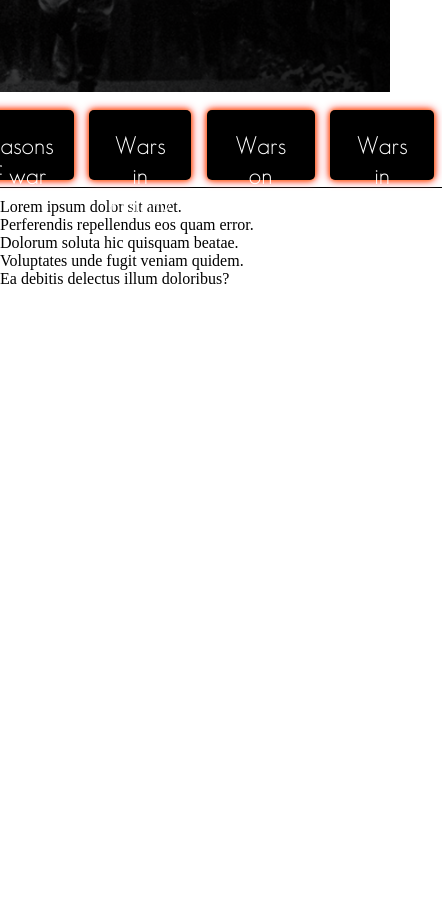
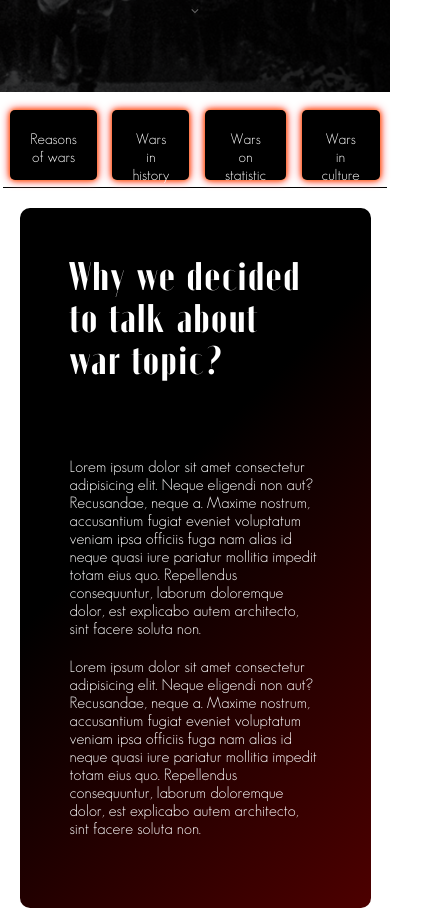
Before and after one commit to ssurivko20/history-of-wars, a plain HTML site: page website/index.html in a window 390 px wide. Shown: the part 752-1664 px from the top of the page, 442 px wide, since content can reach past the window. Before the commit the page ends 1040 px from the top, so only its background shows below. Drawn offline with nearby package versions, Linux system fonts and the light colour scheme.

Commit message:
main page

```diff
--- a/website/CSS/index-style.css
+++ b/website/CSS/index-style.css
@@ -3,9 +3,43 @@
     --black-main: rgb(0, 0, 0);
 }
 
+::-webkit-scrollbar {
+    width: 0px;
+    /* background-color: #000; */
+}
+
+::-moz-selection {
+    /* Code for Firefox */
+    background: rgb(255, 38, 38);
+}
+
+ ::selection {
+    background: rgb(255, 38, 38);
+}
+
+
+/* ::-webkit-scrollbar-track {
+    border-radius: 3px;
+    background-color: #000;
+}
+
+ ::-webkit-scrollbar-thumb {
+    background: linear-gradient(0deg, rgb(255, 135, 135) 0%, rgb(255, 134, 134) 100%);
+    border-radius: 3px;
+}
+
+ ::-webkit-scrollbar-thumb:hover {
+    background: #b30000;
+} */
+
 @font-face {
     font-family: 'greek';
     src: url("../fonts/DalekPinpointBold.ttf");
+}
+
+@font-face {
+    font-family: 'moniqa-black';
+    src: url("../fonts/Moniqa-BlackDisplay.ttf");
 }
 
 @font-face {
@@ -34,9 +68,28 @@ html {
     margin: 0;
 }
 
+@keyframes bodygrad {
+    0% {
+        background-image: linear-gradient(black 80%, red);
+    }
+    25% {
+        background-image: linear-gradient(rgb(255, 255, 255) 60%, red);
+    }
+    50% {
+        background-image: linear-gradient(black 40%, red);
+    }
+    75% {
+        background-image: linear-gradient(rgb(255, 255, 255) 20%, red);
+    }
+    100% {
+        background-image: linear-gradient(black 5%, red 95%);
+    }
+}
+
 #header-cont {
     height: 100%;
     background-image: linear-gradient(135deg, rgb(0, 0, 0, 0.9), rgba(0, 0, 0, 0.7), rgba(0, 0, 0, 0.9));
+    background-size: cover;
     position: relative;
     overflow: hidden;
     color: rgb(255, 255, 255);
@@ -81,7 +134,7 @@ html {
 }
 
 #quote {
-    font-size: 1.2vw;
+    font-size: 1.5vw;
     margin: 0;
     position: absolute;
     top: 70%;
@@ -131,27 +184,6 @@ html {
     }
 }
 
-@media only screen and (max-width: 800px) {
-    #quote {
-        font-size: 3.5vw;
-    }
-    #heading {
-        font-size: 10vw;
-    }
-    .nav-list {
-        font-size: 15px;
-    }
-}
-
-@media only screen and (max-width: 600px) {
-    .nav-list {
-        font-size: 10px;
-    }
-    #quote {
-        font-size: 4vw;
-    }
-}
-
 .nav-cont {
     margin: 2.5vw;
     display: flex;
@@ -187,10 +219,10 @@ html {
 
 @keyframes grad {
     0% {
-        box-shadow: 0 0 5px rgb(255, 94, 0), 0 0 10px rgb(255, 0, 0), 0 0 10px rgb(255, 255, 255), 0 0 10px rgb(255, 255, 255);
+        box-shadow: 0 0 5px 1px rgb(255, 94, 0), 0 0 10px rgb(255, 0, 0), 0 0 10px rgb(255, 255, 255), 0 0 10px rgb(255, 255, 255);
     }
     25% {
-        box-shadow: 0 0 5px rgb(255, 123, 0), 0 0 10px rgb(255, 115, 0), 0 0 10px rgb(255, 255, 255), 0 0 10px rgb(255, 255, 255);
+        box-shadow: 0 0 5px 1px rgb(255, 123, 0), 0 0 10px rgb(255, 115, 0), 0 0 10px rgb(255, 255, 255), 0 0 10px rgb(255, 255, 255);
     }
     50% {
         box-shadow: 0 0 5px rgb(255, 0, 0), 0 0 10px rgb(255, 102, 0), 0 0 10px rgb(255, 255, 255), 0 0 10px rgb(255, 255, 255);
@@ -216,3 +248,56 @@ a {
     box-shadow: none;
     animation: none;
 }
+
+.main-cont {
+    display: flex;
+    justify-content: center;
+    align-content: center;
+    margin: 5vw;
+}
+
+.main-box {
+    padding: 50px;
+    border-radius: 10px;
+    width: 50%;
+    height: 600px;
+    display: grid;
+    justify-content: center;
+    grid-template-rows: 1fr 1fr 1fr;
+    color: #fff;
+    background-image: linear-gradient(135deg, black 40%, rgb(77, 0, 0));
+}
+
+.main-heading {
+    font-family: 'moniqa-black';
+    letter-spacing: 2px;
+    font-size: 50px;
+}
+
+.main-text1,
+.main-text2 {
+    font-size: 20px;
+    font-family: 'geolight';
+}
+
+@media only screen and (max-width: 800px) {
+    #quote {
+        font-size: 4vw;
+    }
+    #heading {
+        font-size: 10vw;
+    }
+    .nav-list {
+        font-size: 15px;
+    }
+    .main-box {
+        width: 100%;
+    }
+    .main-text1,
+    .main-text2 {
+        font-size: 16px;
+    }
+    .main-heading {
+        font-size: 40px;
+    }
+}
--- a/website/JavaScript/script.js
+++ b/website/JavaScript/script.js
@@ -1,4 +1,4 @@
-AOS.init();
+AOS.init({ debounceDelay: 50 });
 
 function getRandomInt(max) {
     return Math.floor(Math.random() * max);
--- a/website/index.html
+++ b/website/index.html
@@ -8,7 +8,7 @@
 
 <body>
     <div id="header-cont">
-        <div id="header-image" data-aos="fade-up">
+        <div id="header-image">
         </div>
         <div class="header-text">
             <div id="heading">
@@ -28,7 +28,7 @@
         <div class="nav-list">
             <a href="google.com">
                 <div data-aos="fade-up">
-                    <div class="nav-element">Reasons of war</div>
+                    <div class="nav-element">Reasons of wars</div>
                 </div>
             </a>
             <a href="google.com">
@@ -49,11 +49,31 @@
         </div>
     </div>
 
-    <div>Lorem ipsum dolor sit amet.</div>
-    <div>Perferendis repellendus eos quam error.</div>
-    <div>Dolorum soluta hic quisquam beatae.</div>
-    <div>Voluptates unde fugit veniam quidem.</div>
-    <div>Ea debitis delectus illum doloribus?</div>
+    <div class="main-cont">
+        <div class="main-box">
+            <div data-aos="fade-left">
+                <div class="main-heading">Why we decided to talk about war topic?</div>
+            </div>
+            <div data-aos="fade-left">
+                <div class="main-text1">Lorem ipsum dolor sit amet consectetur adipisicing elit. Neque eligendi non aut? Recusandae, neque a. Maxime nostrum, accusantium fugiat eveniet voluptatum veniam ipsa officiis fuga nam alias id neque quasi iure pariatur mollitia impedit
+                    totam eius quo. Repellendus consequuntur, laborum doloremque dolor, est explicabo autem architecto, sint facere soluta non.
+                </div>
+            </div>
+            <div data-aos="fade-left">
+                <div class="main-text2">Lorem ipsum dolor sit amet consectetur adipisicing elit. Neque eligendi non aut? Recusandae, neque a. Maxime nostrum, accusantium fugiat eveniet voluptatum veniam ipsa officiis fuga nam alias id neque quasi iure pariatur mollitia impedit
+                    totam eius quo. Repellendus consequuntur, laborum doloremque dolor, est explicabo autem architecto, sint facere soluta non.
+                </div>
+            </div>
+        </div>
+    </div>
+
+    <div style="margin: 100px;">
+        <div>Lorem, ipsum dolor sit amet consectetur adipisicing elit. Praesentium, sed?</div>
+        <div>Beatae odit impedit voluptatem? Tempora ex qui voluptatum nisi praesentium?</div>
+        <div>Blanditiis consequuntur tempora libero dolorum adipisci, tempore ratione autem laudantium.</div>
+        <div>Corrupti ratione facilis, debitis porro impedit iste sed voluptatem magnam!</div>
+        <div>Repellat itaque architecto ullam asperiores, est enim delectus? Veritatis, voluptates.</div>
+    </div>
 
     <script src="https://ajax.googleapis.com/ajax/libs/jquery/3.5.1/jquery.min.js"></script>
     <script src="JavaScript/lib.js"></script>
```
Also changed, not shown: website/CSS/Текстовый документ.txt (added), website/fonts/Moniqa-BlackDisplay.ttf (added).
